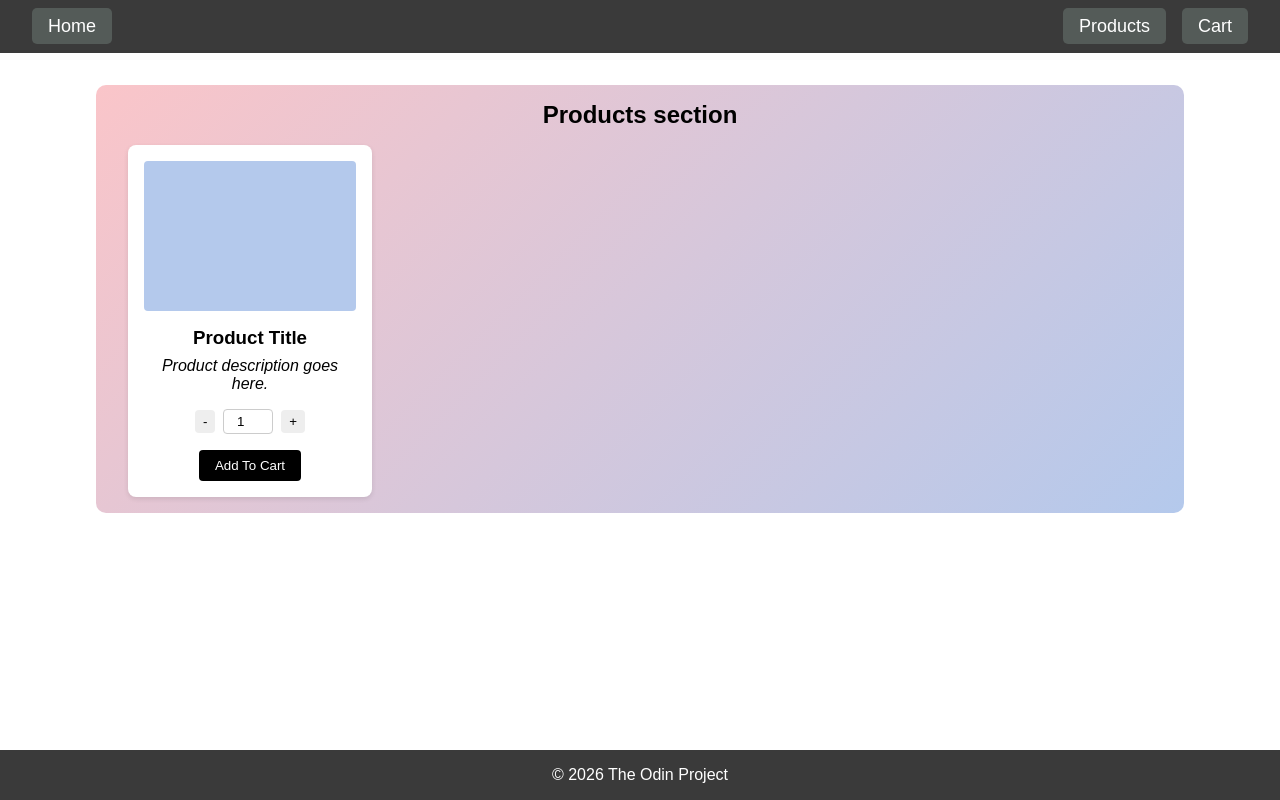
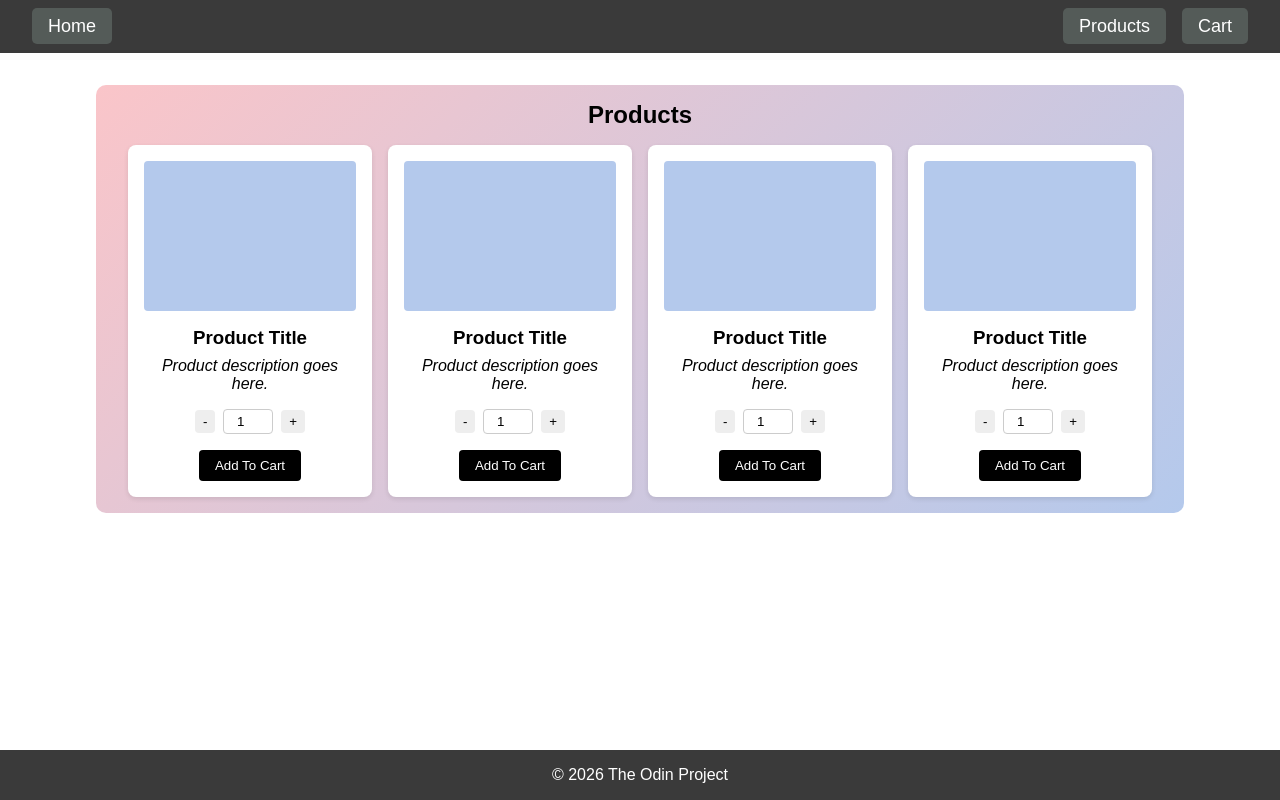
Before and after one commit to MarijaAvramovic/shopping-cart, a React (Vite) app: page /products in a window 1280 px wide. Built offline with nearby package versions, Linux system fonts and the light colour scheme.

Commit message:
add logic for increment and decrement button

```diff
--- a/src/components/Products.jsx
+++ b/src/components/Products.jsx
@@ -1,12 +1,15 @@
 import "./styles/Products.css";
+import { useState } from "react";
 
 const Products = () => {
 
   return (
         <section className="productsSection">
-        <h2>Products section</h2>
+        <h2>Products</h2>
        <Card />
-
+              <Card />
+                 <Card />
+                    <Card />
 
         </section>
   );
@@ -18,6 +21,16 @@ export default Products;
 
 
 const Card = () => {
+        const [quantity, setQuantity] = useState(1);
+
+         const handleIncrease = () => {
+            setQuantity(prev => prev + 1);
+         };
+
+         const handleDecrease = () => {
+            setQuantity(prev => (prev > 1 ? prev - 1 : 1));
+         };
+
 
 return (
             <div className="card">
@@ -25,9 +38,9 @@ const Card = () => {
                     <h3>Product Title</h3>
                     <p>Product description goes here.</p>
                     <div className="quantity-control">
-                <button>-</button>
-                <input type="number" defaultValue="1" />
-                <button>+</button>
+                            <button onClick={handleDecrease}>-</button>
+                            <input type="number" value={quantity} onChange={(e) => setQuantity(parseInt(e.target.value) || '')} />
+                            <button onClick={handleIncrease}>+</button>
                     </div>
                     <button className="add-to-cart">Add To Cart</button>
             </div>
```
Also changed, not shown: 1 other file (tests, documents, lock files or other folders). Lines whose indentation alone changed are shown as unchanged.
